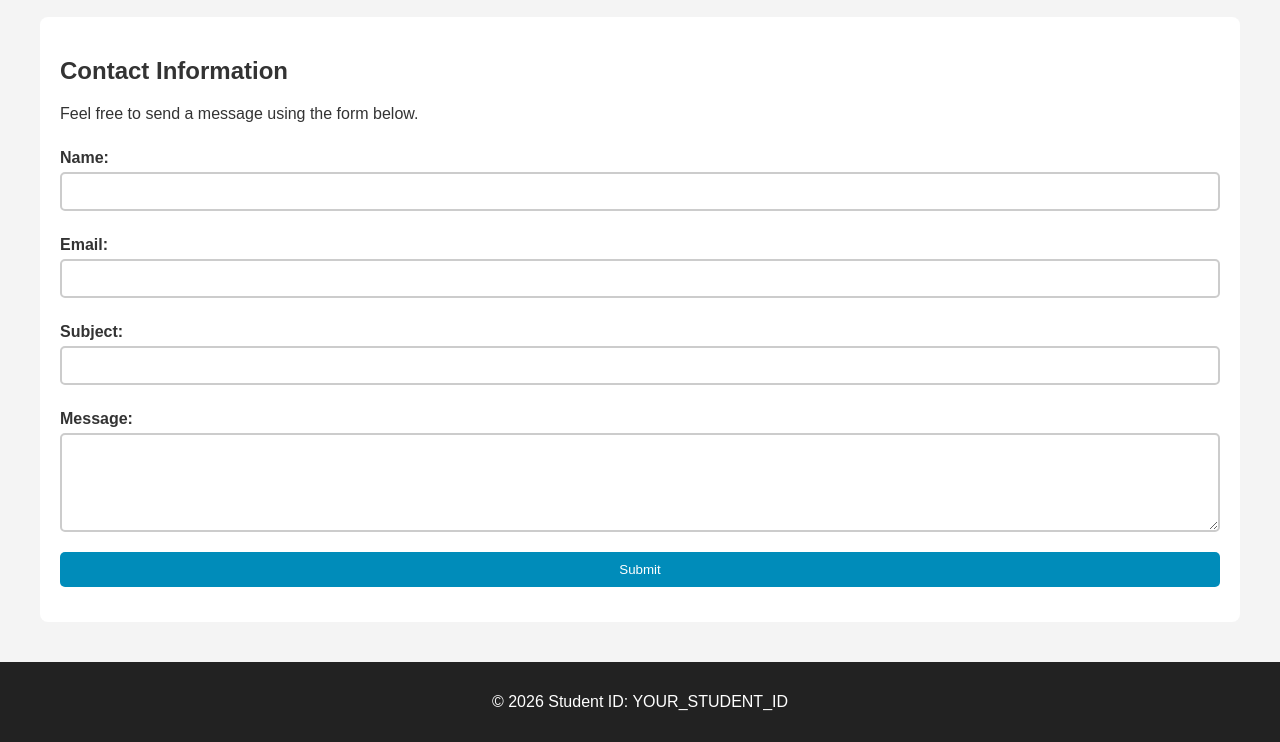
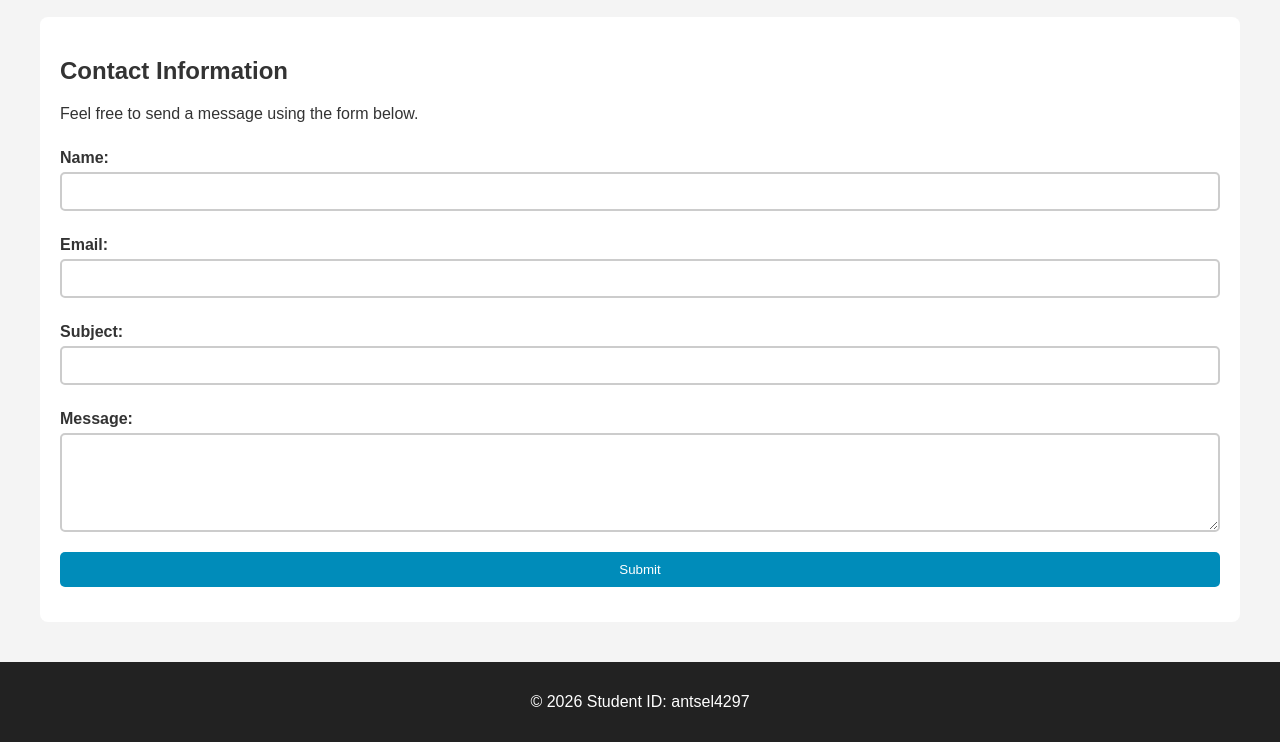
Before and after one commit to aseldon149/aseldon149, a plain HTML site: page blog.html in a window 1280 px wide. Shown: the part 431-1173 px from the top of the page. Drawn offline with Linux system fonts and the light colour scheme.

Commit message:
Update blog.html

```diff
--- a/blog.html
+++ b/blog.html
@@ -99,7 +99,7 @@
     </main>
 
     <footer>
-        <p>&copy; 2026 Student ID: YOUR_STUDENT_ID</p>
+        <p>&copy; 2026 Student ID: antsel4297</p>
     </footer>
 
 </body>
```
